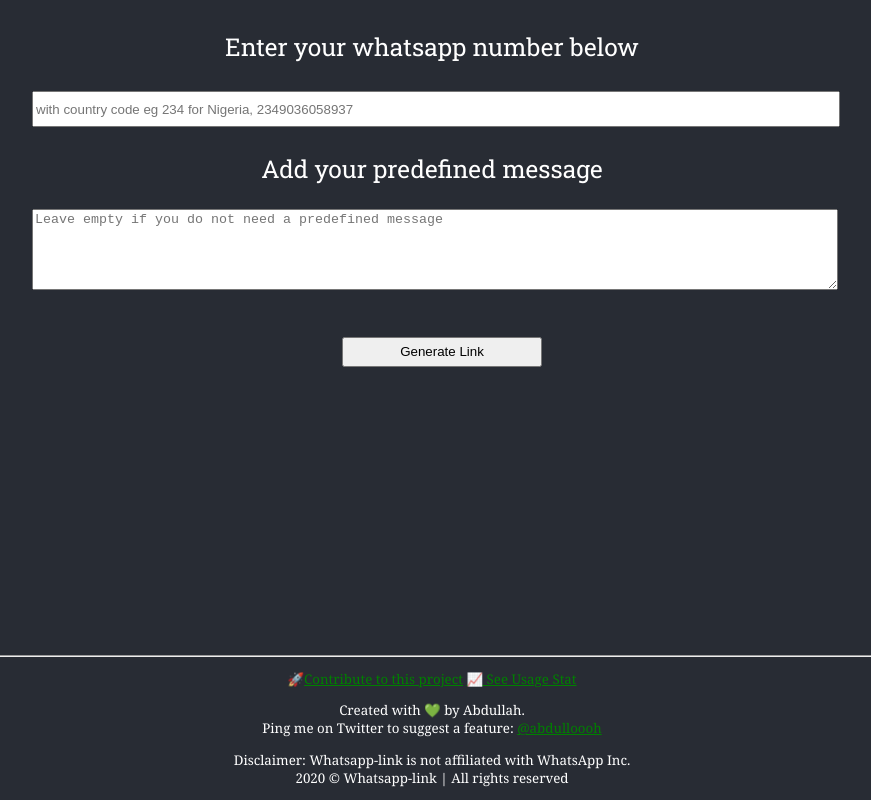
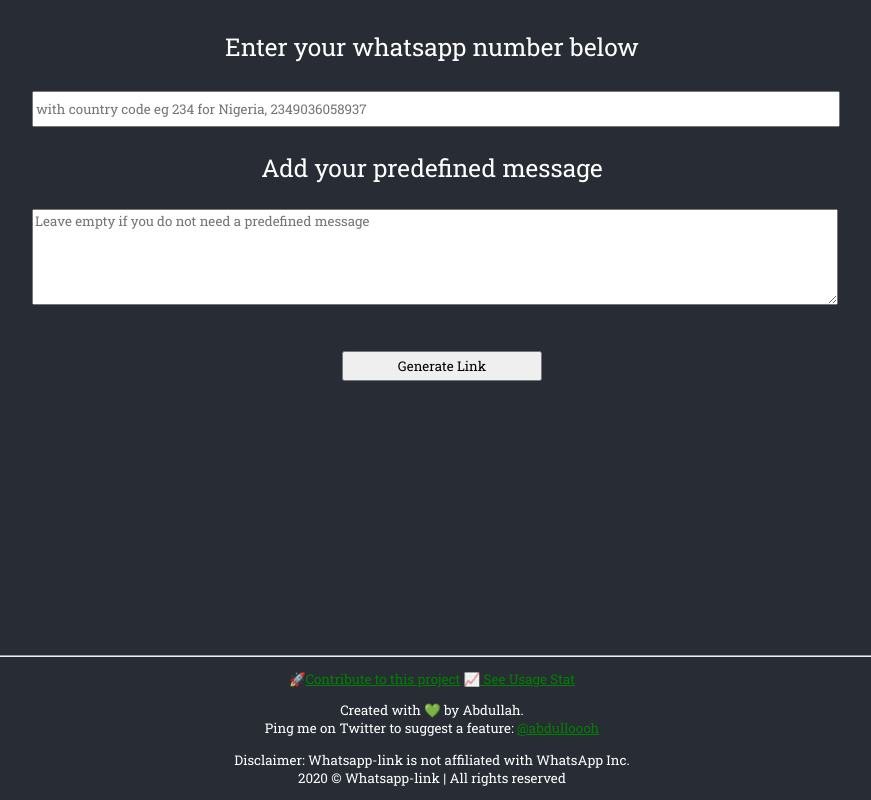
Before and after one commit to abdulloooh/wa-link, a React (Create React App) app: page / in a window 1280 px wide. Both pictures are taken after a click on the button "Let's get down to business". Shown: the whole page, without its empty margins (208-1079 px from the left). Built offline with nearby package versions, Linux system fonts and the light colour scheme; no server answers; what raven-js would draw is missing.

Commit message:
pushed update for uniform fine font

```diff
--- a/src/App.css
+++ b/src/App.css
@@ -1,3 +1,6 @@
+* {
+  font-family: "Roboto Slab", serif;
+}
 .App {
   text-align: center;
 }
@@ -15,6 +18,7 @@
 
 body {
   background-color: #282c34;
+  font-family: "Roboto Slab", serif !important;
 }
 
 .App-header {
--- a/src/footer.css
+++ b/src/footer.css
@@ -2,6 +2,7 @@
   position: fixed;
   bottom: 0;
   font-family: Cambria, Cochin, Georgia, Times, "Times New Roman", serif;
+  font-family: "Roboto Slab", serif;
   width: 100%;
   text-align: center;
   color: white;
--- a/src/index.css
+++ b/src/index.css
@@ -7,7 +7,7 @@
   -moz-osx-font-smoothing: grayscale;
   font-family: monospace;
 
-  font-family: "Roboto Slab", serif;
+  font-family: "Roboto Slab", serif !important;
 }
 
 code {
--- a/src/metrics.css
+++ b/src/metrics.css
@@ -7,4 +7,5 @@
   align-items: center;
   justify-content: center;
   color: black;
+  font-family: "Roboto Slab", serif;
 }
```
